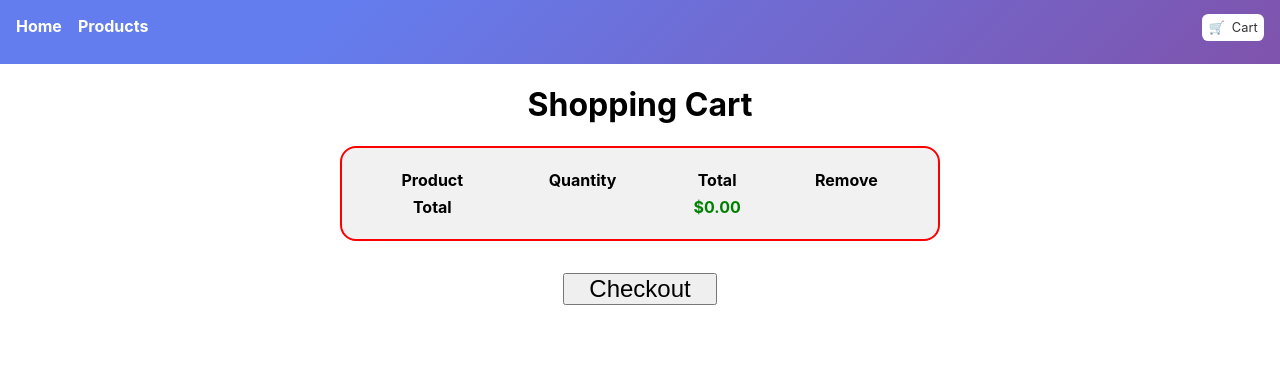
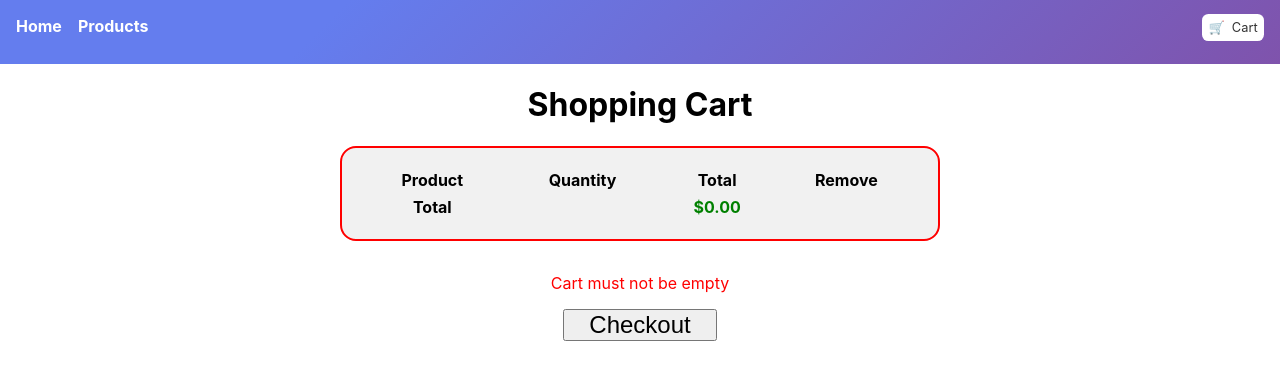
Before and after one commit to chanonroy/tech-examples, a React (Vite) app in the folder redux-toolkit-example/: page /cart in a window 1280 px wide. Both pictures are taken after a click on the button "Checkout". Shown: the top 380 px of the page. Built offline with nearby package versions, Linux system fonts and the light colour scheme.

Commit message:
feat: add error message to cart

```diff
--- a/redux-toolkit-example/src/features/cart/Cart.tsx
+++ b/redux-toolkit-example/src/features/cart/Cart.tsx
@@ -1,32 +1,41 @@
 import React from "react";
-import classNames from "classnames"
+import classNames from "classnames";
 import styles from "./Cart.module.css";
 import { useAppDispatch, useAppSelector } from "../../app/hooks";
-import { checkoutCart, getTotalPrice, removeFromCart, udpateQuantity } from "./cartSlice";
+import {
+  checkoutCart,
+  getTotalPrice,
+  removeFromCart,
+  udpateQuantity,
+} from "./cartSlice";
 
 export function Cart() {
-  const dispatch = useAppDispatch()
+  const dispatch = useAppDispatch();
   const products = useAppSelector((state) => state.products.products);
   const items = useAppSelector((state) => state.cart.items);
   const totalPrice = useAppSelector(getTotalPrice);
 
-  const checkoutState = useAppSelector(state => state.cart.checkoutState)
+  const checkoutState = useAppSelector((state) => state.cart.checkoutState);
+  const errorMessage = useAppSelector((state) => state.cart.errorMessage);
 
-  const onQuantityChanged = (e: React.FocusEvent<HTMLInputElement>, id: string) => {
+  const onQuantityChanged = (
+    e: React.FocusEvent<HTMLInputElement>,
+    id: string
+  ) => {
     const quantity = Number(e.target.value) || 0;
-    dispatch(udpateQuantity({ id, quantity }))
-  }
+    dispatch(udpateQuantity({ id, quantity }));
+  };
 
   const onCheckout = (e: React.FormEvent<HTMLFormElement>) => {
-    e.preventDefault()
-    dispatch(checkoutCart(items))
-  }
+    e.preventDefault();
+    dispatch(checkoutCart(items));
+  };
 
   const tableClasses = classNames({
     [styles.table]: true,
-    [styles.checkoutError]: checkoutState === 'ERROR',
-    [styles.checkoutLoading]: checkoutState === 'LOADING'
-  })
+    [styles.checkoutError]: checkoutState === "ERROR",
+    [styles.checkoutLoading]: checkoutState === "LOADING",
+  });
 
   return (
     <main className="page">
@@ -74,6 +83,9 @@ export function Cart() {
         </tfoot>
       </table>
       <form onSubmit={onCheckout}>
+        {checkoutState === "ERROR" && errorMessage && (
+          <p className={styles.errorBox}>{errorMessage}</p>
+        )}
         <button className={styles.button} type="submit">
           Checkout
         </button>
--- a/redux-toolkit-example/src/features/cart/cartSlice.ts
+++ b/redux-toolkit-example/src/features/cart/cartSlice.ts
@@ -7,11 +7,13 @@ type CheckoutState = "LOADING" | "READY" | "ERROR"
 export interface CartState {
   items: { [productID: string]: number };
   checkoutState: CheckoutState
+  errorMessage: string;
 }
 
 const initialState: CartState = {
   items: {},
-  checkoutState: "READY"
+  checkoutState: "READY",
+  errorMessage: ""
 };
 
 // This is really cool
@@ -41,14 +43,15 @@ const cartSlice = createSlice({
     }
   },
   extraReducers: function(builder) {
-    builder.addCase(checkoutCart.pending, (state, _) => {
+    builder.addCase(checkoutCart.pending, (state) => {
       state.checkoutState = "LOADING"
     })
-    builder.addCase(checkoutCart.fulfilled, (state, _) => {
+    builder.addCase(checkoutCart.fulfilled, (state) => {
       state.checkoutState = "READY"
     })
-    builder.addCase(checkoutCart.rejected, (state, _) => {
+    builder.addCase(checkoutCart.rejected, (state, action) => {
       state.checkoutState = "ERROR"
+      state.errorMessage = action.error.message || ""
     })
   }
 });
```
